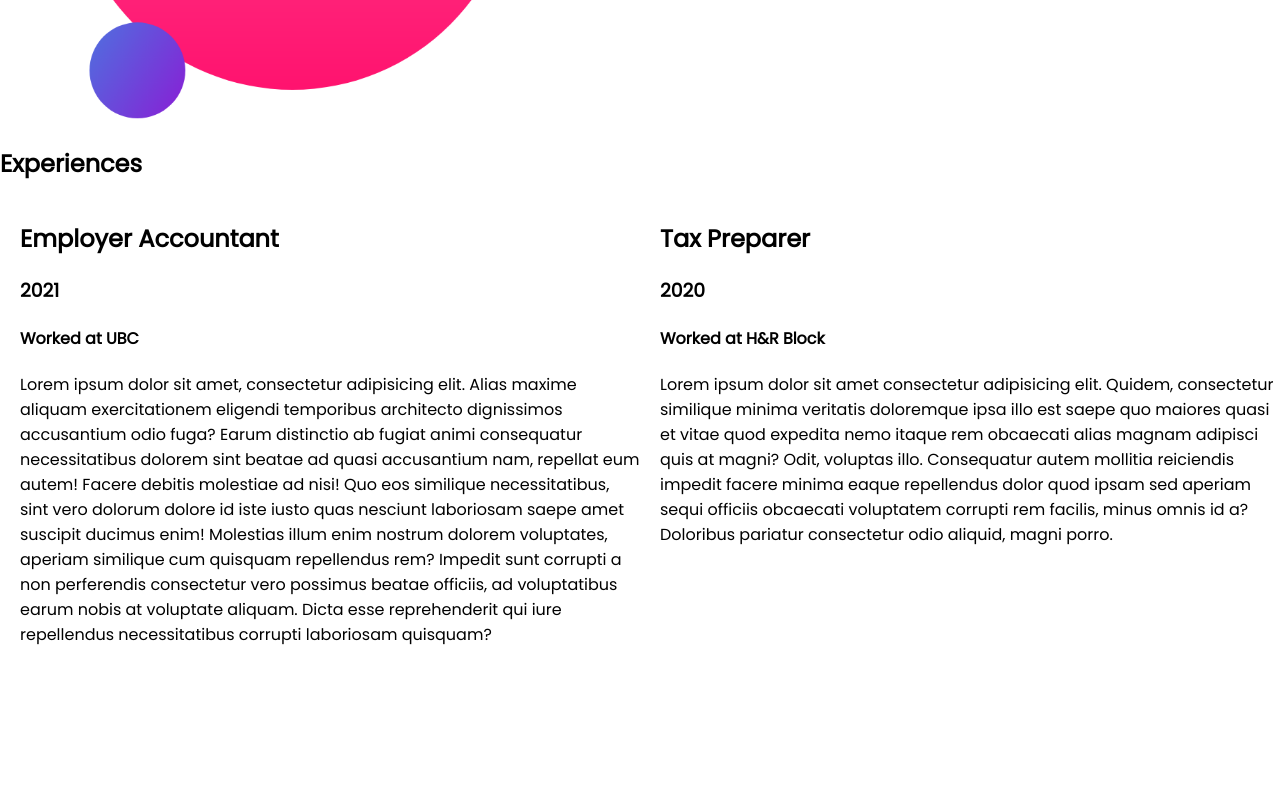
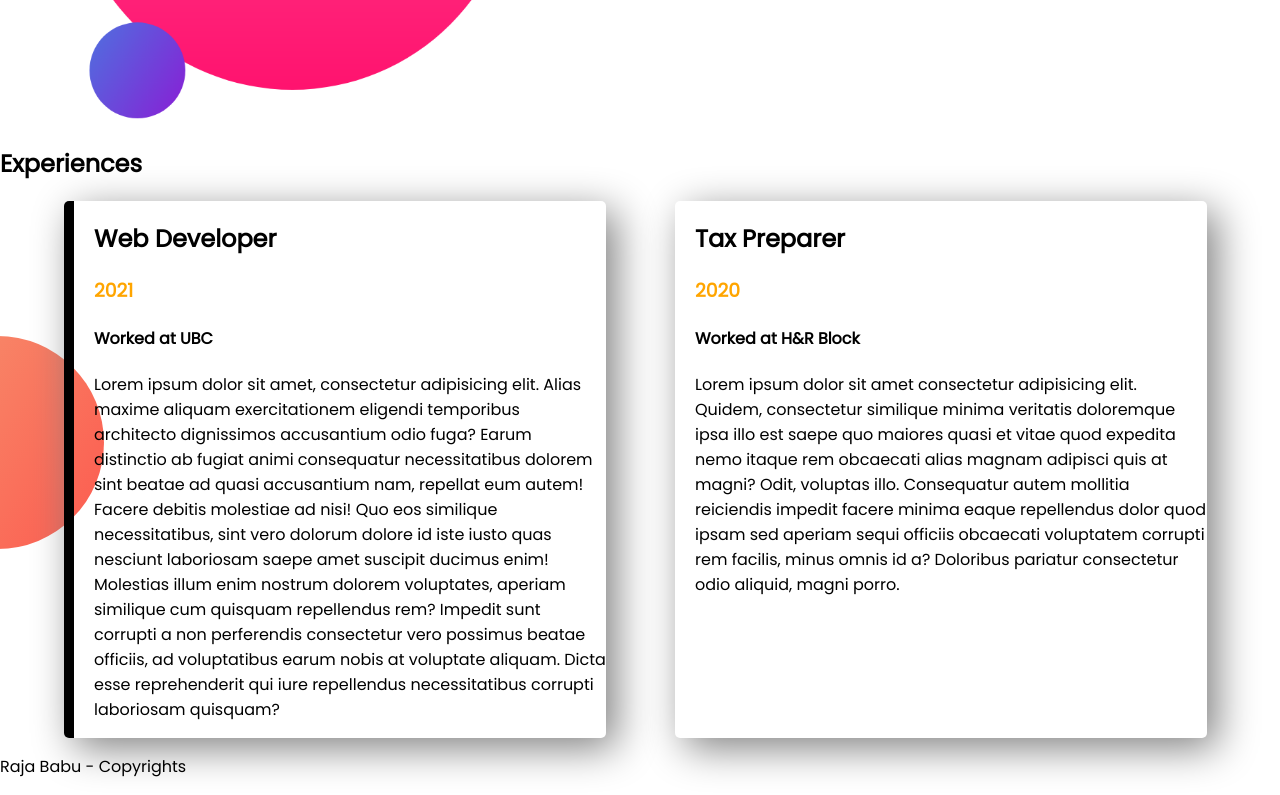
Before and after one commit to Mab03/developer-portfolio, a plain HTML site: page index.html in a window 1280 px wide. Shown: the part 857-1652 px from the top of the page. Before the commit the page ends 1520 px from the top, so only its background shows below. Drawn offline with Linux system fonts and the light colour scheme.

Commit message:
footer added

```diff
--- a/index.html
+++ b/index.html
@@ -37,20 +37,23 @@
     <section class="experience-area">
         <h1>Experiences</h1>
         <div class="flexible-container">
-            <div class="half-width">
-                <h1>Employer Accountant</h1>
-                <h3>2021</h3>
+            <div id="web-dev-exp" class="experience-item">
+                <h2>Web Developer</h2>
+                <h3 class="orange-color">2021</h3>
                 <h4>Worked at UBC</h4>
                 <p>Lorem ipsum dolor sit amet, consectetur adipisicing elit. Alias maxime aliquam exercitationem eligendi temporibus architecto dignissimos accusantium odio fuga? Earum distinctio ab fugiat animi consequatur necessitatibus dolorem sint beatae ad quasi accusantium nam, repellat eum autem! Facere debitis molestiae ad nisi! Quo eos similique necessitatibus, sint vero dolorum dolore id iste iusto quas nesciunt laboriosam saepe amet suscipit ducimus enim! Molestias illum enim nostrum dolorem voluptates, aperiam similique cum quisquam repellendus rem? Impedit sunt corrupti a non perferendis consectetur vero possimus beatae officiis, ad voluptatibus earum nobis at voluptate aliquam. Dicta esse reprehenderit qui iure repellendus necessitatibus corrupti laboriosam quisquam?
                 </p>
             </div>
-            <div class="half-width">
-                <h1>Tax Preparer</h1>
-                <h3>2020</h3>
+            <div id="tax-prep-exp" class="experience-item">
+                <h2>Tax Preparer</h2>
+                <h3 class="orange-color">2020</h3>
                 <h4>Worked at H&R Block</h4>
                 <p>Lorem ipsum dolor sit amet consectetur adipisicing elit. Quidem, consectetur similique minima veritatis doloremque ipsa illo est saepe quo maiores quasi et vitae quod expedita nemo itaque rem obcaecati alias magnam adipisci quis at magni? Odit, voluptas illo. Consequatur autem mollitia reiciendis impedit facere minima eaque repellendus dolor quod ipsam sed aperiam sequi officiis obcaecati voluptatem corrupti rem facilis, minus omnis id a? Doloribus pariatur consectetur odio aliquid, magni porro.</p>
             </div>
         </div>
     </section>
+    <footer>
+        <p>Raja Babu - Copyrights</p>
+    </footer>
 </body>
 </html>
--- a/style.css
+++ b/style.css
@@ -35,3 +35,30 @@ h1{
     background-repeat: no-repeat;
     background-position-x: right;
 }
+.experience-item{
+    width: 40%;
+    margin-left: 5%;
+    margin-right: 5px;
+    padding-left: 20px;
+    border-radius: 5px;
+    box-shadow: 10px 10px 40px gray;
+
+}
+.experience-area{
+    background-image: url(images/exp-bg.png);
+    background-repeat: no-repeat;
+    background-position: left;
+}
+#web-dev-exp{
+    border-left: 10px solid;
+    border-image: linear-gradient(rgb(blue, cyan);
+    border-image-slice: 1;
+}
+#tax-prep-exp{
+    border-left: 10px solid;
+    border-image: linear-gradient(purple, tomato);
+    border-image-slice: 1;
+}
+footer p {
+    text-align: right;
+}
```
Also changed, not shown: images/jhankar.png (deleted), images/jhankar2.png (deleted).
